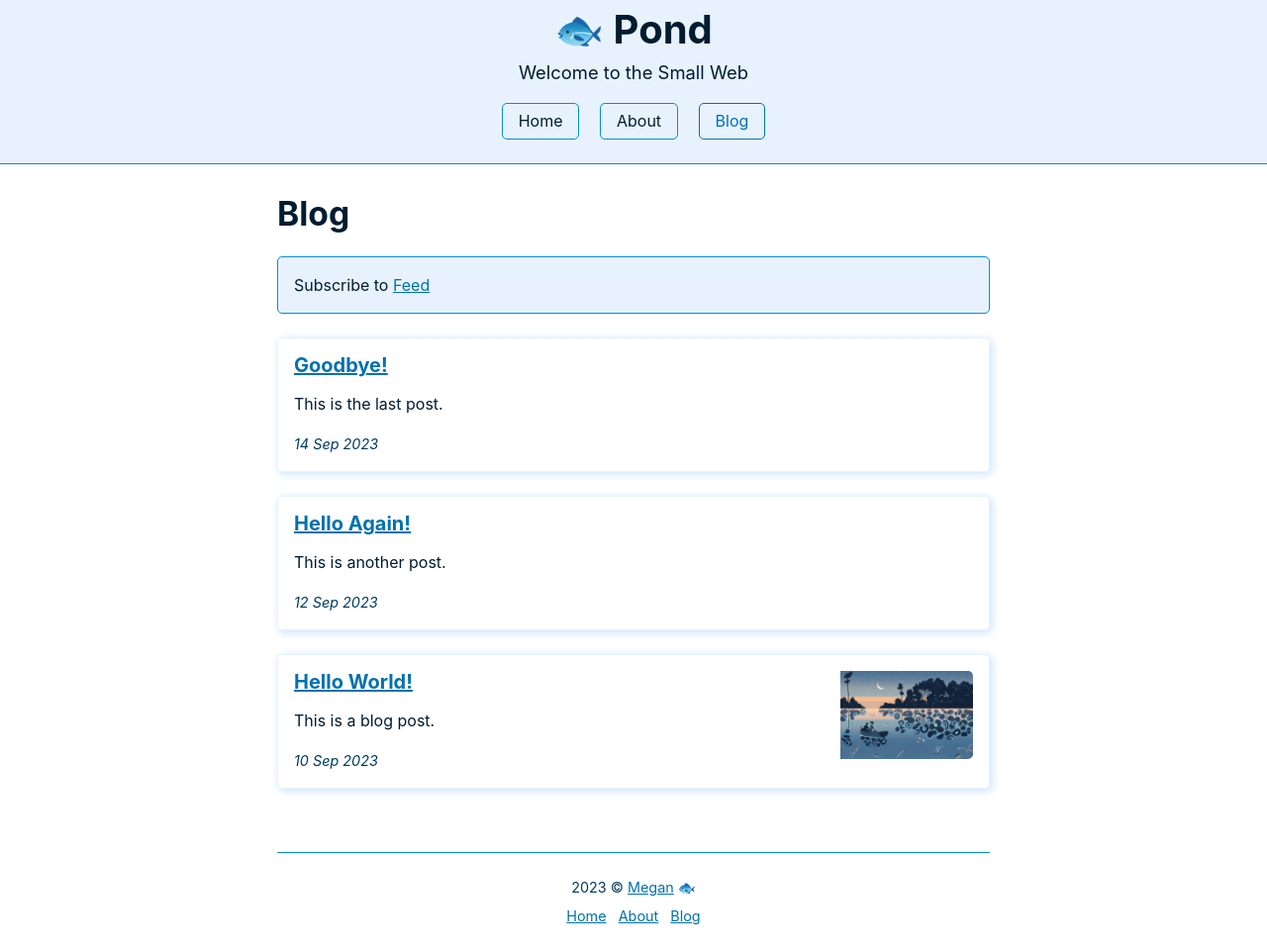
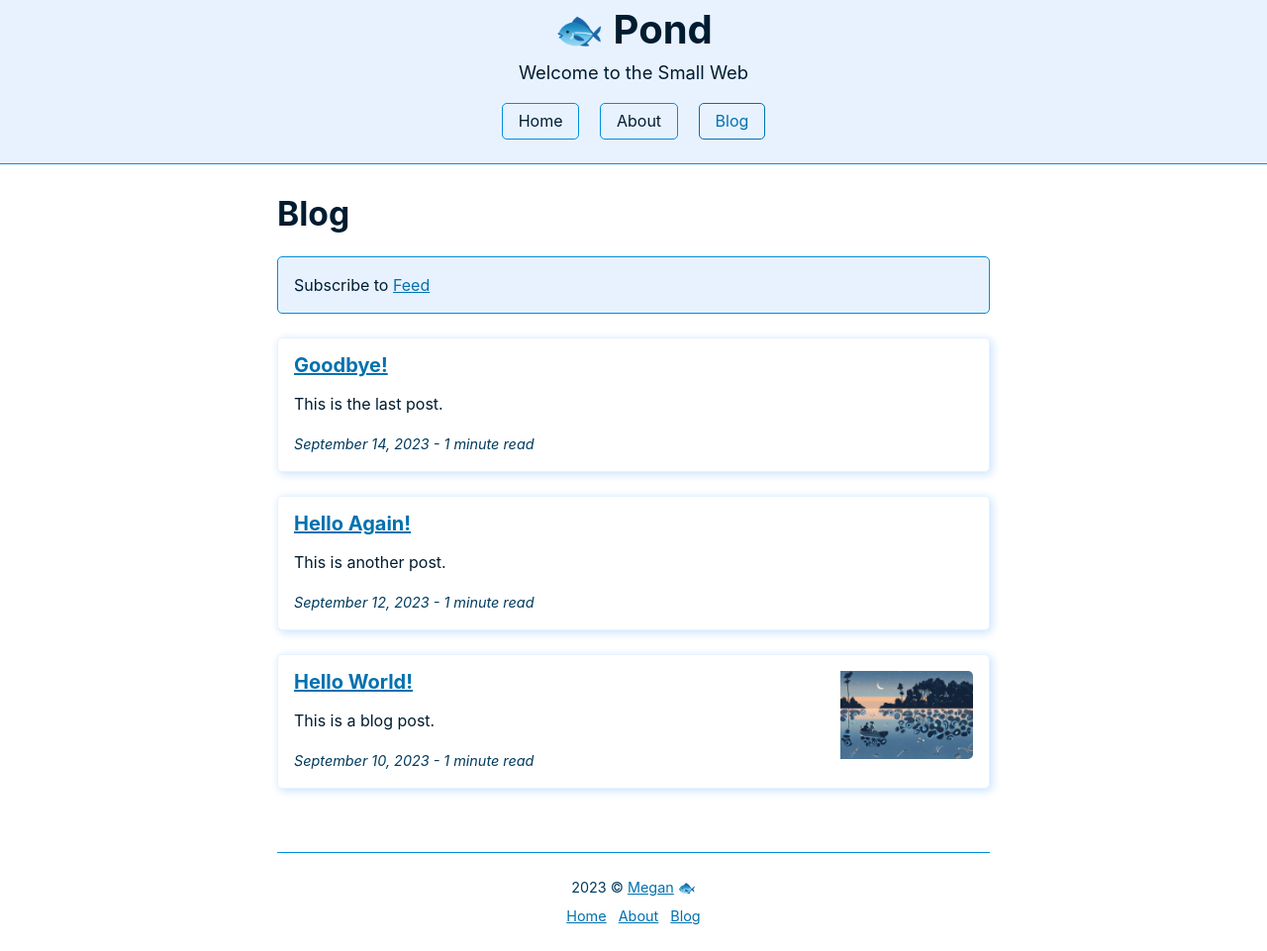
Before and after one commit to megdna/pond, a Jekyll site: the page built from blog.md, in a window 1280 px wide. Shown: the whole page at 99% size. Built offline with Jekyll 4.4.1, drawn with Linux system fonts in a browser that asks for light colours.

Commit message:
Update blog.md

```diff
--- a/blog.md
+++ b/blog.md
@@ -10,7 +10,7 @@ title: Blog
 <aside>
   <h4><a href="{{ post.url | prepend: site.baseurl | prepend: site.url }}">{{ post.title }}</a>{% if post.image %}<img alt="{{ post:alt }}" src="{{ post.image | prepend: site.baseurl | prepend: site.url }}">{% endif %}</h4>
   <p>{{ post.description }}</p>
-  <cite>{{ post.date | date_to_string }}</cite>
+  <cite>{{post.date | date: '%B %d, %Y'}} - {% capture words %}{{ post.content | number_of_words }}{% endcapture %}{% unless words contains "-" %}{{ words | plus: 250 | divided_by: 250 | append: " minute read" }}{% endunless %}</cite>
 </aside>
 {% endfor %}
 </section>
```
